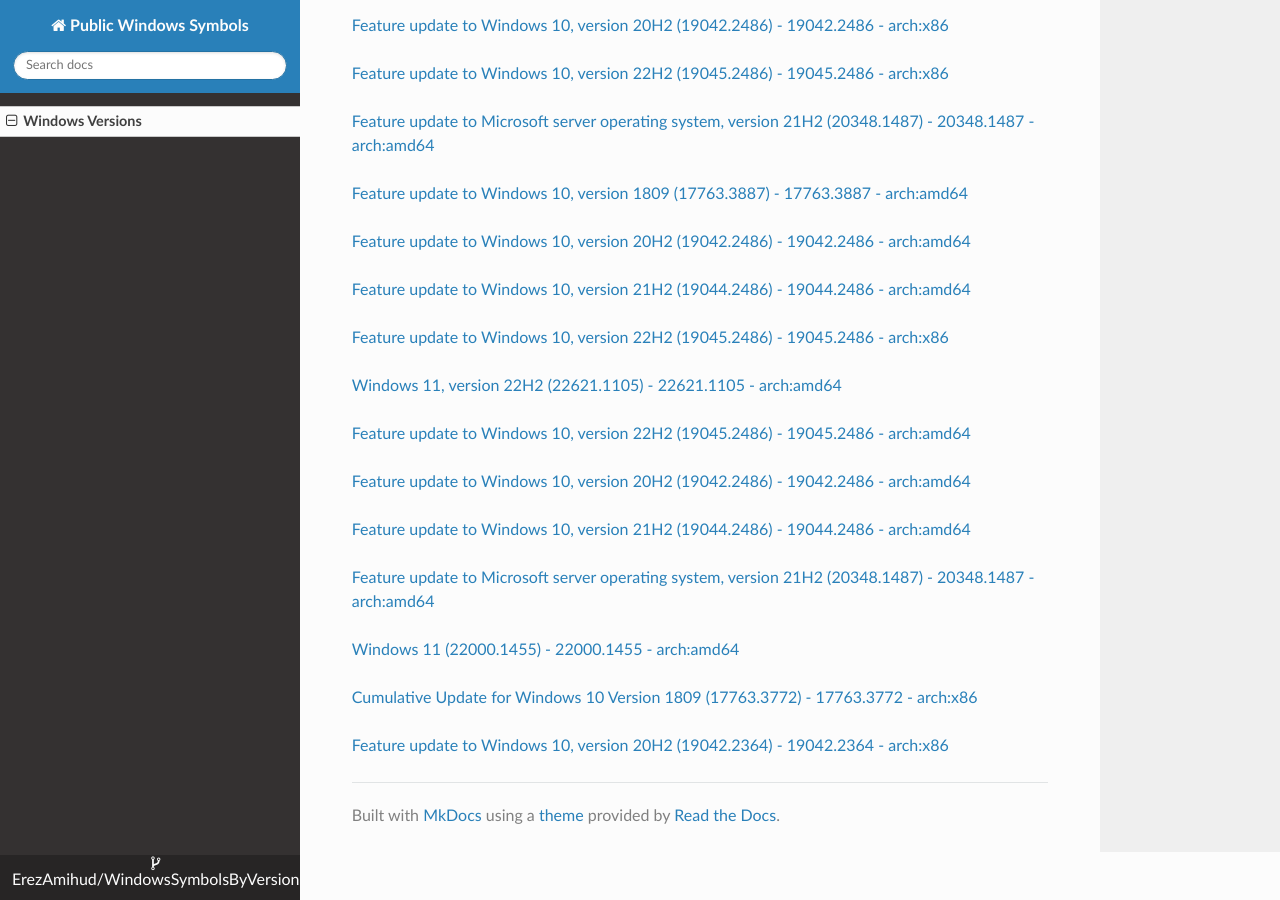
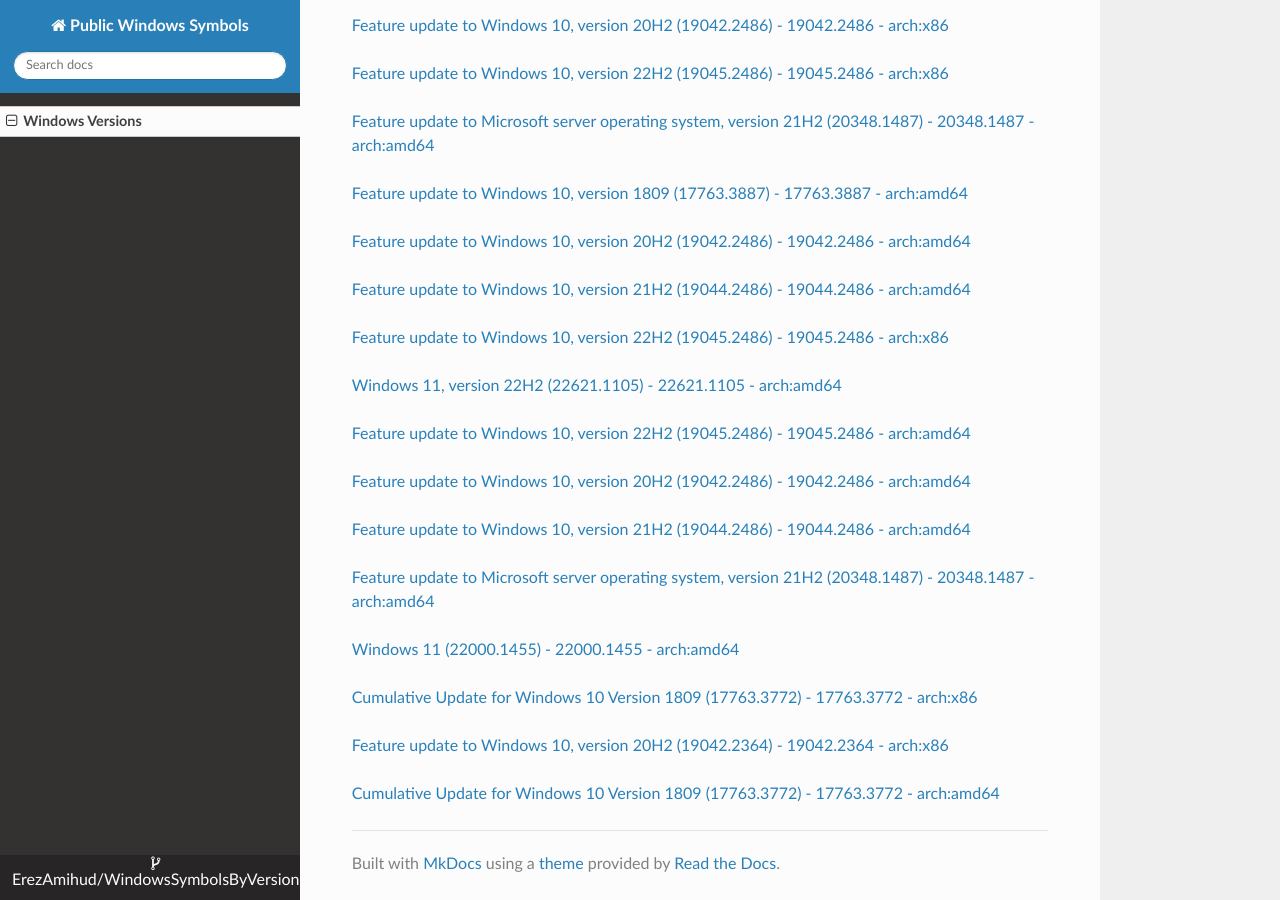
Before and after one commit to ErezAmihud/WindowsSymbolsByVersion, an MkDocs documentation site: the page built from docs/index.md, in a window 1280 px wide and 900 px high, scrolled down 42797 px. Built offline with MkDocs 1.6.1, drawn with Linux system fonts in a browser that asks for light colours; nearby versions of some CDN libraries.

Commit message:
Automated commit, add manifest for 801dc7e6-7afb-4854-86b4-967b729182f4

```diff
--- a/docs/index.md
+++ b/docs/index.md
@@ -2506,3 +2506,6 @@
 
 
 [Feature update to Windows 10, version 20H2 (19042.2364) - 19042.2364 - arch:x86](https://github.com/ErezAmihud/WindowsSymbolsByVersion/blob/main/manifests/7801bd92-1ba5-4027-82f3-382778a6ac03.manifest)
+
+
+[Cumulative Update for Windows 10 Version 1809 (17763.3772) - 17763.3772 - arch:amd64](https://github.com/ErezAmihud/WindowsSymbolsByVersion/blob/main/manifests/801dc7e6-7afb-4854-86b4-967b729182f4.manifest)
```
Also changed, not shown: process_builds.json (+1 -1 lines), 1 other file.
